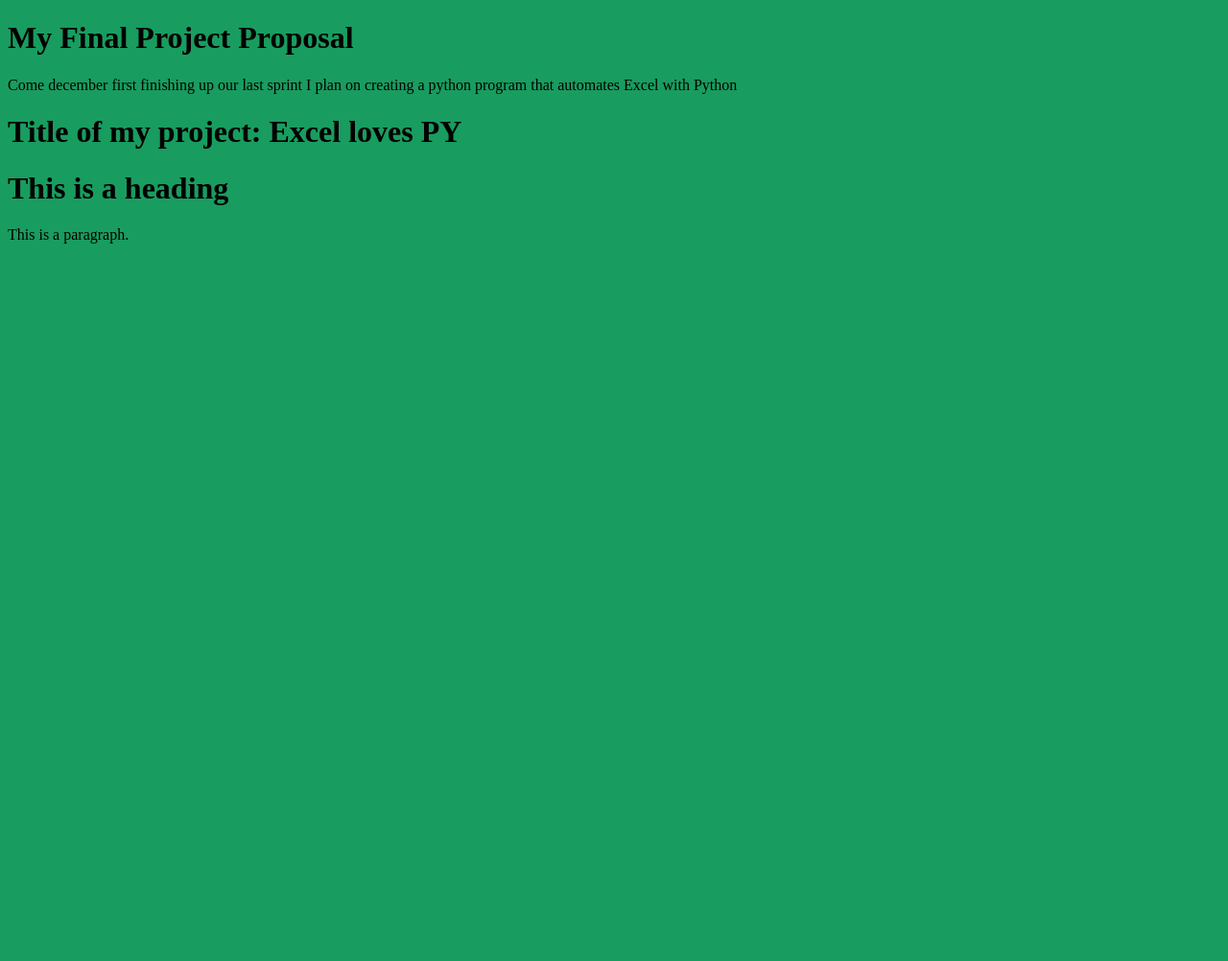
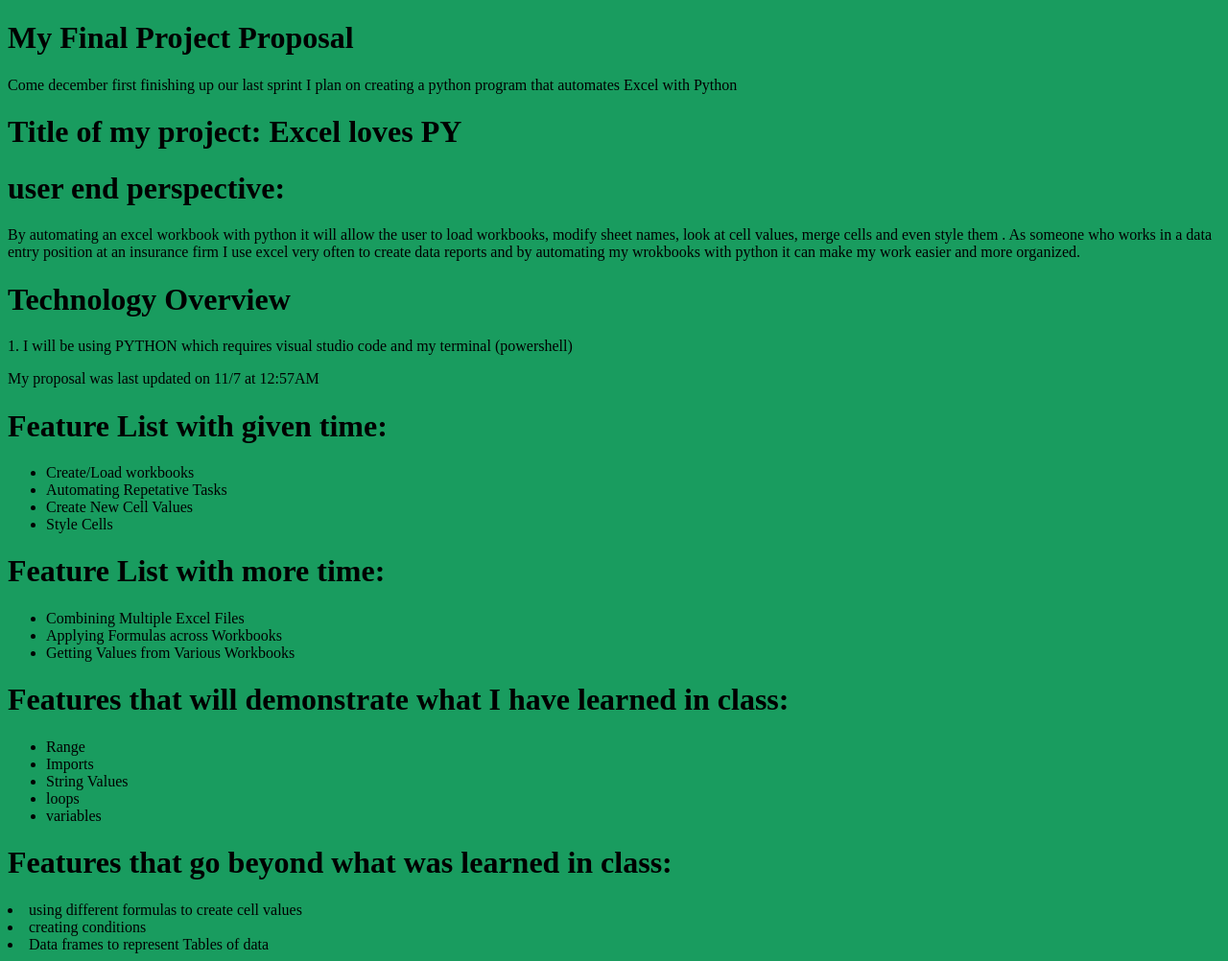
Before and after one commit to vivibarrera/FinalProject, a plain HTML site: page index.html in a window 1280 px wide. Shown: the whole page at 96% size. Before the commit the page ends 800 px from the top, so only its background shows below. Drawn offline with Linux system fonts and the light colour scheme.

Commit message:
adding proposal requirments

```diff
--- a/index.html
+++ b/index.html
@@ -11,6 +11,38 @@
 </body>
 </html>
 <body style="background-color:rgb(25, 156, 95);">
-    <h1>This is a heading</h1>
-    <p>This is a paragraph.</p>
+    <h1>user end perspective:</h1>
+    <p>By automating an excel workbook with python it will allow the user to load workbooks, modify sheet names, look at cell values, merge cells and even style them
+        . As someone who works in a data entry position at an insurance firm I use excel very often to create data reports and by automating my wrokbooks with python it
+        can make my work easier and more organized.
+    </p>
+<h1>Technology Overview</h1>
+<p> 1. I will be using PYTHON which requires visual studio code and my terminal (powershell)</p>
+<p>My proposal was last updated on 11/7 at 12:57AM</p>
+<h1>Feature List with given time:</h1>
+<ul>
+    <li>Create/Load workbooks</li>
+    <li>Automating Repetative Tasks</li>
+    <li>Create New Cell Values</li>
+    <li>Style Cells</li>
+  </ul>
+<h1>Feature List with more time:</h1>
+<ul>
+    <li>Combining Multiple Excel Files</li>
+    <li>Applying Formulas across Workbooks</li>
+    <li>Getting Values from Various Workbooks </li>
+</ul>
+<h1>Features that will demonstrate what I have learned in class:</h1>
+<ul>
+    <li>Range</li>
+    <li>Imports</li>
+    <li>String Values</li>
+    <li>loops</li>
+    <li>variables</li>
+</ul>
+<h1>Features that go beyond what was learned in class:</h1>
+    <li>using different formulas to create cell values</li>
+    <li>creating conditions</li>
+    <li>Data frames to represent Tables of data</li>
+
 </body>
```
